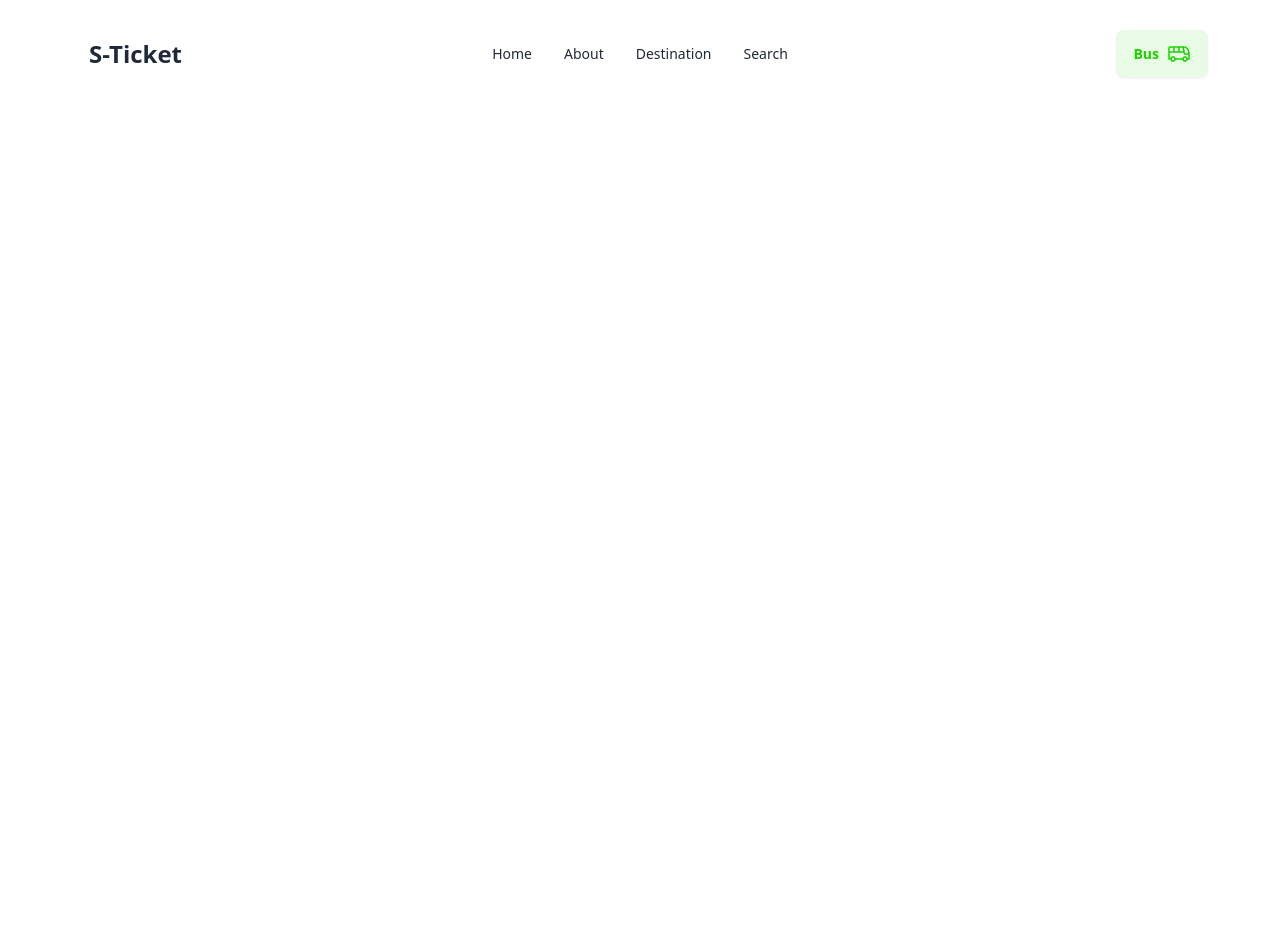
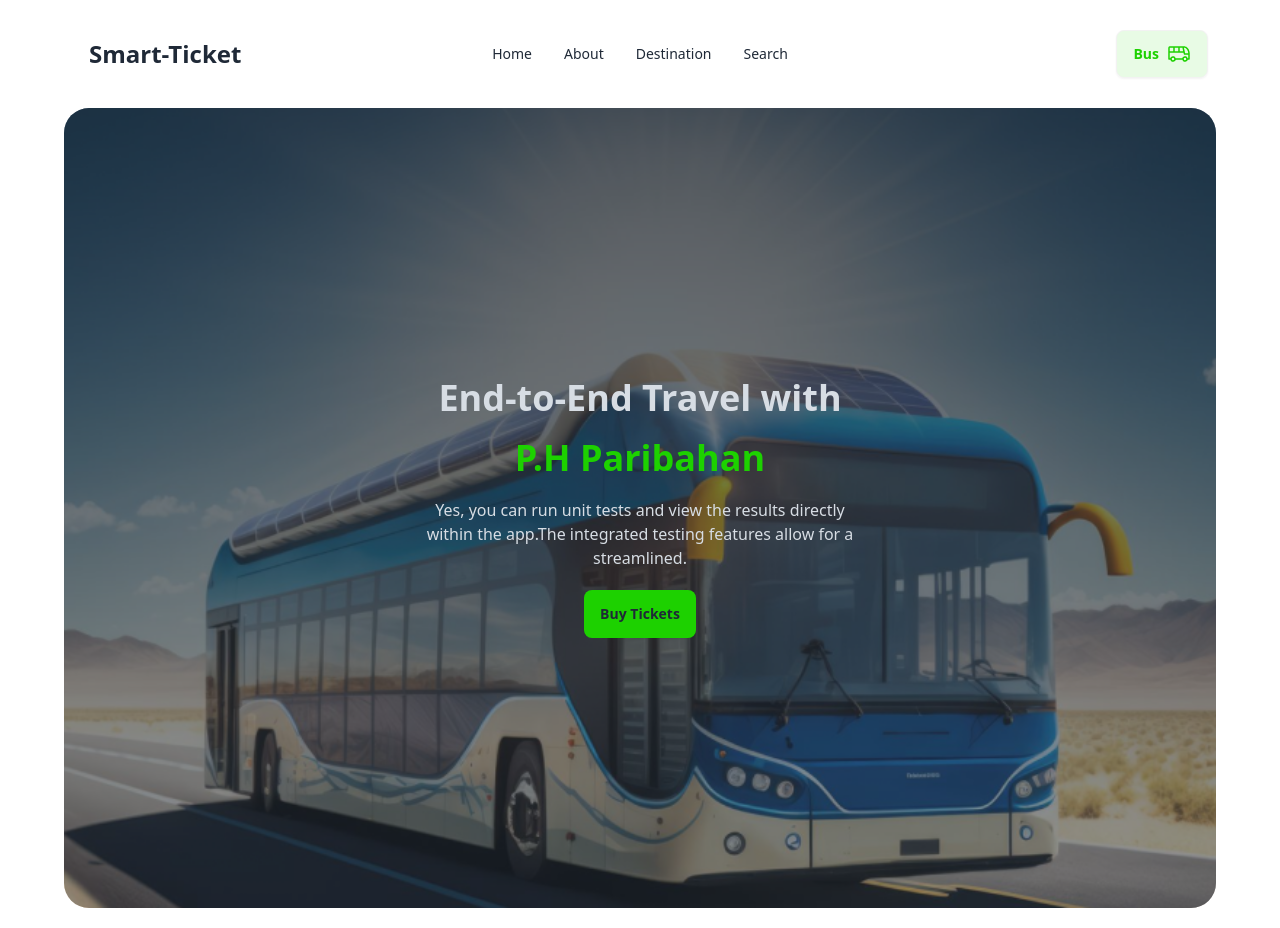
Before and after one commit to abrar-hossain20/smart-ticketing, a plain HTML site: page index.html in a window 1280 px wide. Before the commit the page ends 800 px from the top, so only its background shows below. Drawn offline with nearby package versions, Linux system fonts and the light colour scheme.

Commit message:
banner section added

```diff
--- a/index.html
+++ b/index.html
@@ -1,5 +1,6 @@
 <!DOCTYPE html>
 <html lang="en" data-theme="light">
+
 <head>
     <meta charset="UTF-8">
     <meta name="viewport" content="width=device-width, initial-scale=1.0">
@@ -8,6 +9,7 @@
     <link href="https://cdn.jsdelivr.net/npm/daisyui@4.7.2/dist/full.min.css" rel="stylesheet" type="text/css" />
     <script src="https://kit.fontawesome.com/65913f88da.js" crossorigin="anonymous"></script>
 </head>
+
 <body>
 
     <!-- nav section -->
@@ -30,7 +32,7 @@
                         <li><a>Search</a></li>
                     </ul>
                 </div>
-                <a class="btn btn-ghost text-2xl font-bold">S-Ticket</a>
+                <a class="btn btn-ghost text-2xl font-bold">Smart-Ticket</a>
             </div>
             <div class="navbar-center hidden lg:flex">
                 <ul class="menu menu-horizontal px-1">
@@ -46,9 +48,30 @@
         </div>
     </nav>
 
+    <!-- main section -->
+    <main class="space-x-5">
+        <!-- banner section -->
+        <section id="banner-section" class="banner mx-16 my-5">
+            <div class="hero min-h-screen" style="background-image: url(images/banner.png);
+                border-radius: 25px;">
+                <div class="hero-overlay bg-opacity-50 rounded-[25px]"></div>
+                <div class="hero-content text-center text-neutral-content">
+                    <div class="max-w-md">
+                        <h1 class="mb-5 text-4xl font-extrabold">End-to-End Travel with</h1>
+                        <h1 class="mb-5 text-4xl font-extrabold text-[#1DD100]">P.H Paribahan</h1>
+                        <p class="mb-5 ">Yes, you can run unit tests and view the results directly within the app.The integrated testing features allow for a streamlined.</p>
+                        <button class="btn bg-[#1DD100] border-none font-bold"><a href="#ticket-section">Buy Tickets</a></button>
+                    </div>
+                </div>
+            </div>
+        </section>
+
+    </main>
+
 
 
 
     <script src="js/index.js"></script>
 </body>
+
 </html>
```
